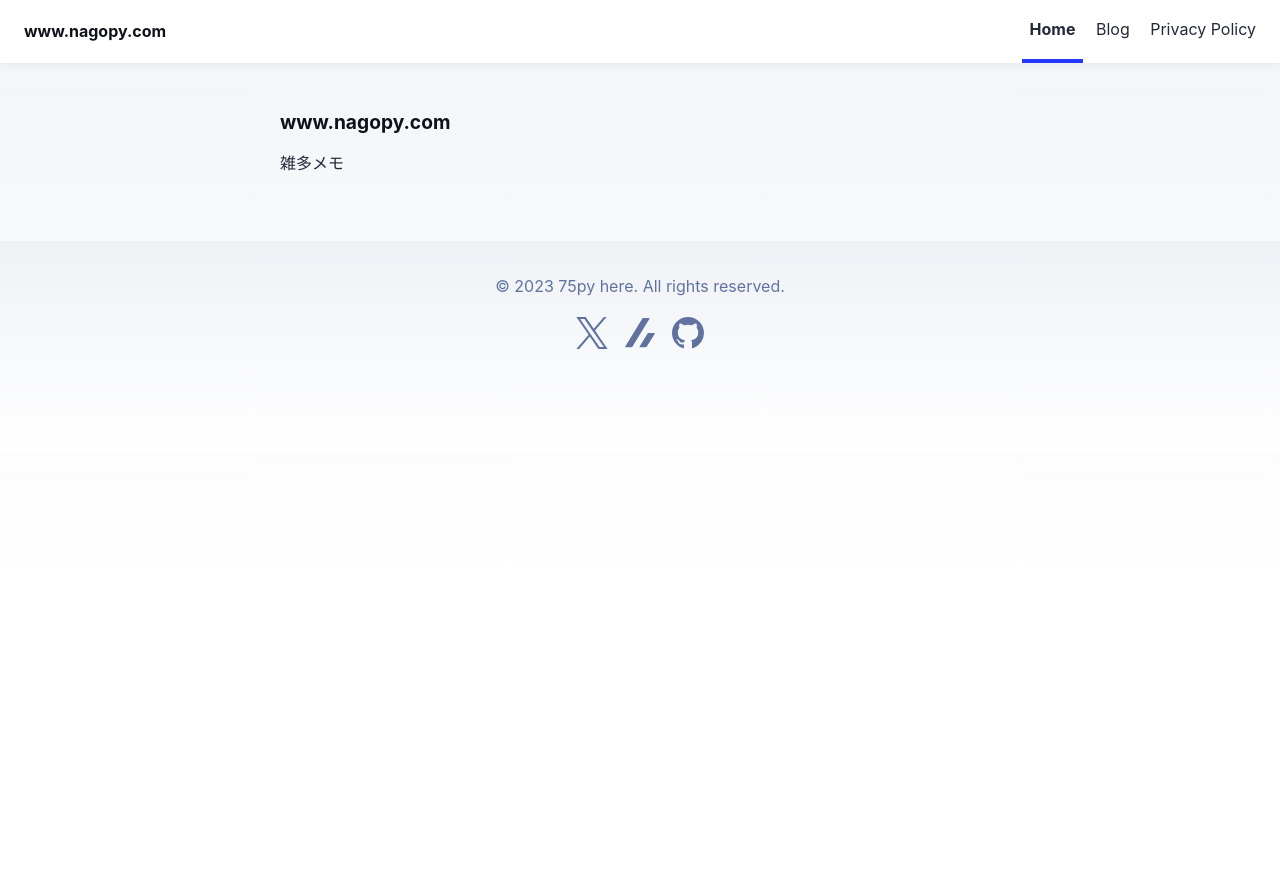
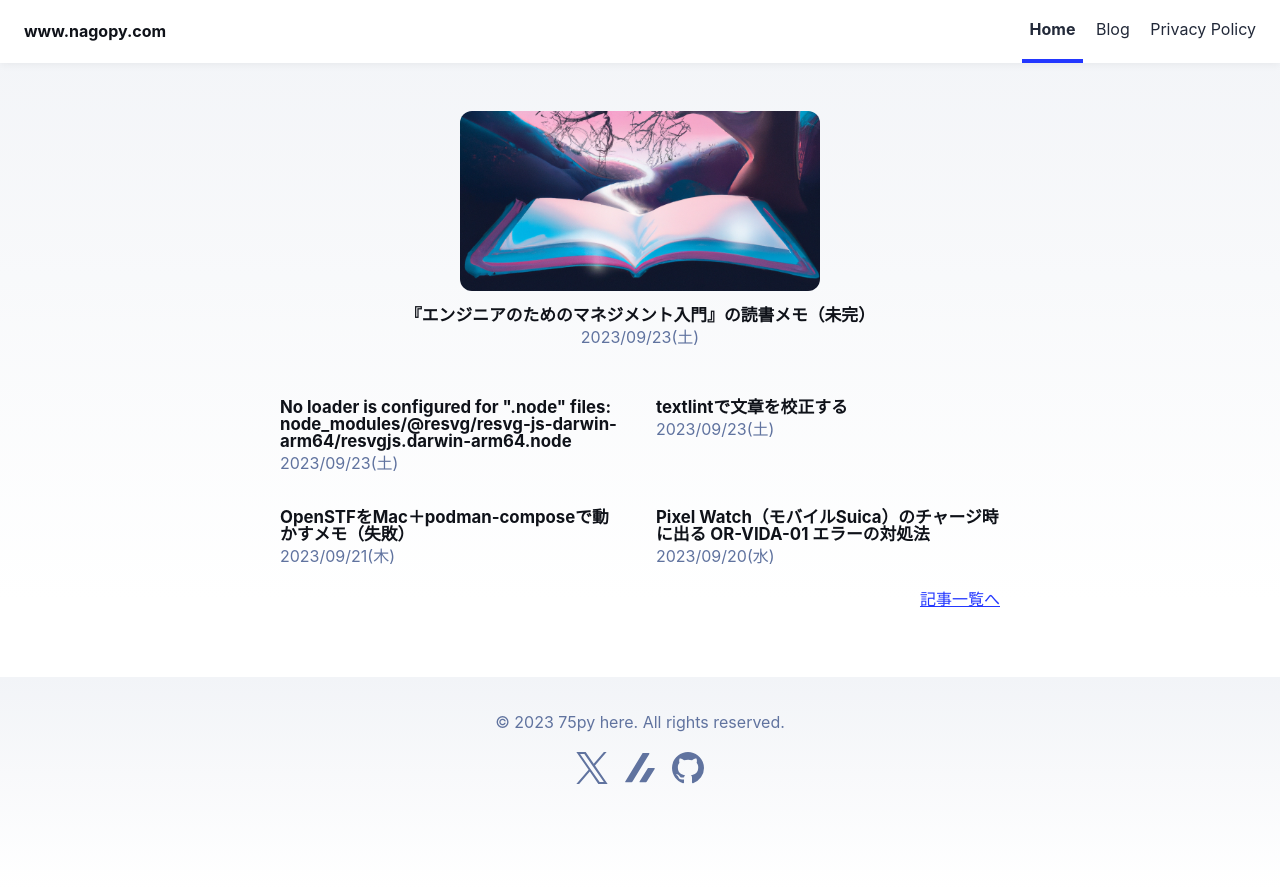
Before and after one commit to 75py/blog, an Astro site: page / in a window 1280 px wide. Before the commit the page ends 800 px from the top, so only its background shows below. Built offline with nearby package versions, Linux system fonts and the light colour scheme; Astro itself is replaced by a stand-in of ours.

Commit message:
Add recent blog posts to the home page

```diff
--- a/src/pages/index.astro
+++ b/src/pages/index.astro
@@ -1,8 +1,17 @@
 ---
+import '../styles/blog-index.css';
 import BaseHead from '../components/BaseHead.astro';
 import Header from '../components/Header.astro';
 import Footer from '../components/Footer.astro';
 import { SITE_TITLE, SITE_DESCRIPTION } from '../consts';
+
+import { getCollection } from 'astro:content';
+import FormattedDate from '../components/FormattedDate.astro';
+import { Image } from 'astro:assets';
+
+const posts = (await getCollection('blog')).sort(
+	(a, b) => b.data.pubDate.valueOf() - a.data.pubDate.valueOf()
+).slice(0, 5);
 ---
 
 <!DOCTYPE html>
@@ -13,8 +22,22 @@ import { SITE_TITLE, SITE_DESCRIPTION } from '../consts';
 	<body>
 		<Header title={SITE_TITLE} />
 		<main>
-			<h1>{SITE_TITLE}</h1>
-			<p>{SITE_DESCRIPTION}</p>
+			<ul>
+				{
+					posts.map((post, index) => (
+						<li>
+							<a href={`/blog/${post.slug}/`}>
+								{index == 0 && post.data.heroImage && <Image src={post.data.heroImage} alt="" width={360} height={180} />}
+								<h4 class="title">{post.data.title}</h4>
+								<p class="date">
+									<FormattedDate date={post.data.pubDate} />
+								</p>
+							</a>
+						</li>
+					))
+				}
+			</ul>
+			<p style="text-align: end"><a href="/blog/">記事一覧へ</a></p>
 		</main>
 		<Footer />
 	</body>
```
